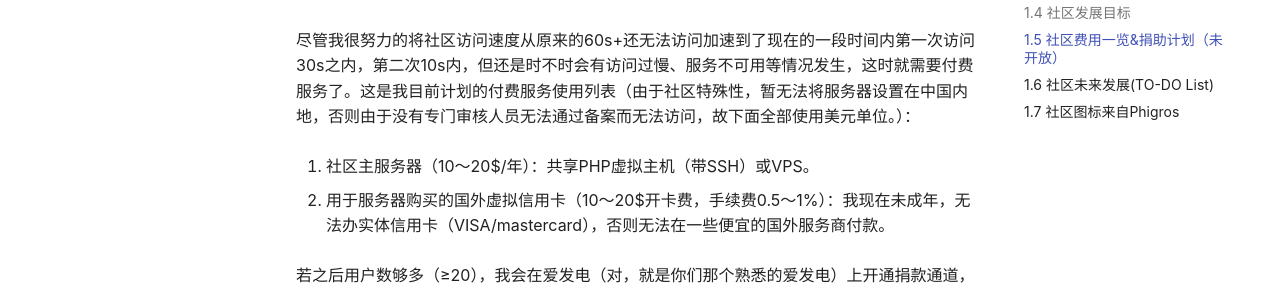
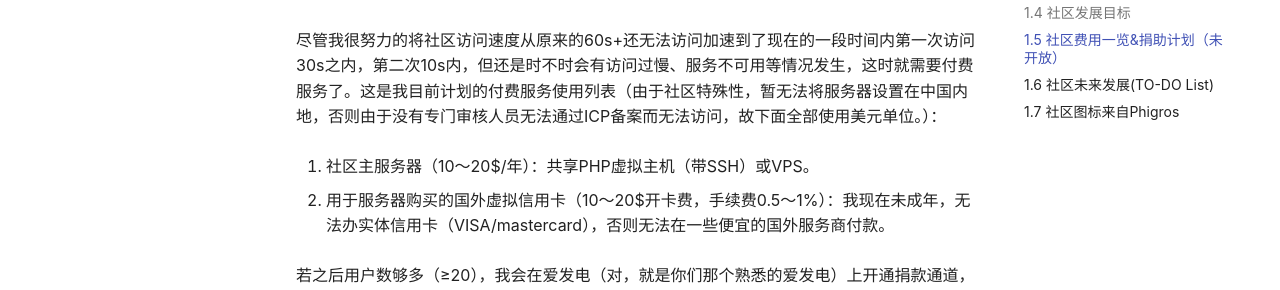
Before and after one commit to html5syt/Always-Bravely-Docs, an MkDocs documentation site: the page built from docs/about/index.md, in a window 1280 px wide and 900 px high, scrolled down 1776 px. Shown: the part 230-520 px from the top of the window. Built offline with MkDocs 1.6.1 and Material for MkDocs 9.7.7, drawn with Linux system fonts in a browser that asks for light colours; comment, search, counter and statistics services are not loaded; a style sheet for code colours, icons or effects is not loaded.

Commit message:
Commit 2024-04-27 15:16:03:187

```diff
--- a/docs/about/index.md
+++ b/docs/about/index.md
@@ -85,7 +85,7 @@
 
 5. 社区主服务器：FreeFlarum，免费。
 
-尽管我很努力的将社区访问速度从原来的60s+还无法访问加速到了现在的一段时间内第一次访问30s之内，第二次10s内，但还是时不时会有访问过慢、服务不可用等情况发生，这时就需要付费服务了。这是我目前计划的付费服务使用列表（由于社区特殊性，暂无法将服务器设置在中国内地，否则由于没有专门审核人员无法通过备案而无法访问，故下面全部使用美元单位。）：
+尽管我很努力的将社区访问速度从原来的60s+还无法访问加速到了现在的一段时间内第一次访问30s之内，第二次10s内，但还是时不时会有访问过慢、服务不可用等情况发生，这时就需要付费服务了。这是我目前计划的付费服务使用列表（由于社区特殊性，暂无法将服务器设置在中国内地，否则由于没有专门审核人员无法通过ICP备案而无法访问，故下面全部使用美元单位。）：
 
 1. 社区主服务器（10～20$/年）：共享PHP虚拟主机（带SSH）或VPS。
 
--- a/mkdocs.yml
+++ b/mkdocs.yml
@@ -1,7 +1,9 @@
 # Page tree!!!目录
 nav:
   - "开始→": "index.md"
+
   - "1. 关于社区": "about/index.md"
+
   - "2. 基本功能":
       - "basic/index.md"
       - "2.1 注册&登录": "basic/2.1.注册&登录.md"
@@ -10,27 +12,31 @@ nav:
       - "2.4 帖子页": "basic/2.4.帖子页.md"
       - "2.5 小黑屋": "basic/2.5.小黑屋.md"
       - "2.6 个人设置": "basic/2.6.个人设置.md"
+      - "2.7 第三方登录": "basic/2.7.第三方登录.md"
 
   - "3. 高级功能":
       - "advanced/index.md"
       - "3.1 私密主题": "advanced/3.1.私密主题.md"
       - "3.2 文件&照片上传": "advanced/3.2.文件照片上传.md"
       - "3.3 将社区安装为应用（PWA）": "advanced/3.3.pwa.md"
+
   - "4. 实用工具&技术信息":
       - "4.1 DNS解析流程图（暂未完成）": "information/4.1.dns解析流程图（暂未完成）.md"
       - "4.2 从微信里转存自定义表情包": "information/4.2.转存表情包.md"
+
   - "最后←": "end.md"
+
   - "↹回到社区↹": "https://www.bravely.pp.ua"
 
 
-
-
-
-
-
-
-
-
+# ↓
+# ↓
+# ↓
+# ↓
+# ↓
+# ↓
+# ↓
+# ↓
 
 
 # 配置
```
Also changed, not shown: docs/basic/2.7.第三方登录.md (+2 -0 lines), 1 other file.
